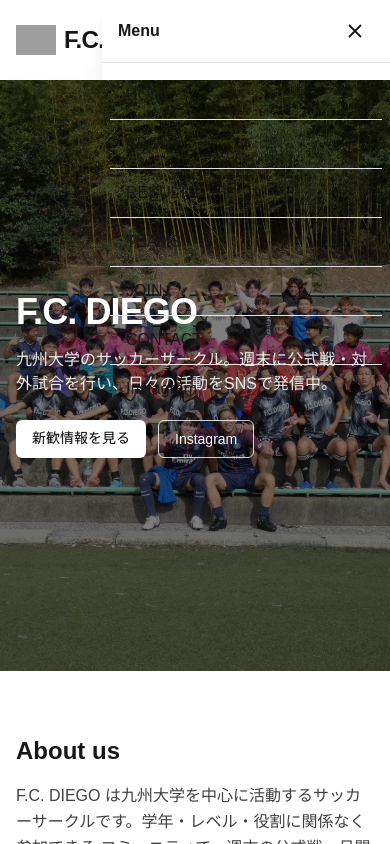
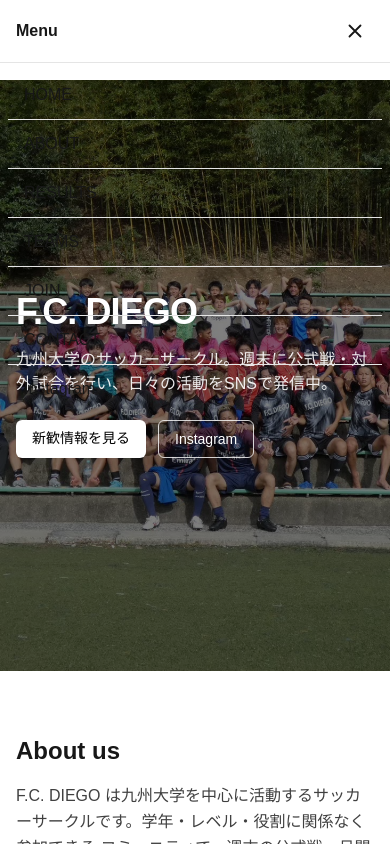
Before and after one commit to ogachan2/fcdiego-site, a Next.js app: page / in a window 390 px wide. Both pictures are taken after a click on the button "Open menu". Shown: the top 844 px of the page. Built offline with nearby package versions, Linux system fonts and the light colour scheme; grey boxes are pictures that could not be loaded.

Commit message:
メニュー背景v5

```diff
--- a/src/components/Header.tsx
+++ b/src/components/Header.tsx
@@ -103,17 +103,17 @@
         ].join(" ")}
         aria-hidden={!open}
       >
-        {/* 背景オーバーレイ（透明・クリックで閉じる） */}
+        {/* 背景オーバーレイ（実質非表示・クリックで閉じるだけ） */}
         <button
           aria-label="Close menu backdrop"
           onClick={() => setOpen(false)}
-          className="absolute left-0 right-0 top-20 bottom-0 bg-white"
+          className="absolute inset-0 bg-transparent"
         />
         {/* 本体 */}
         <aside
           id="mobile-menu"                      // # 追加: ARIA対応
           className={[
-            "absolute right-0 top-0 z-50 h-full w-72 bg-white shadow-xl",
+            "absolute right-0 top-0 z-50 h-full w-full bg-white shadow-xl",
             "transform transition-transform duration-300",
             open ? "translate-x-0" : "translate-x-full",
           ].join(" ")}
```
